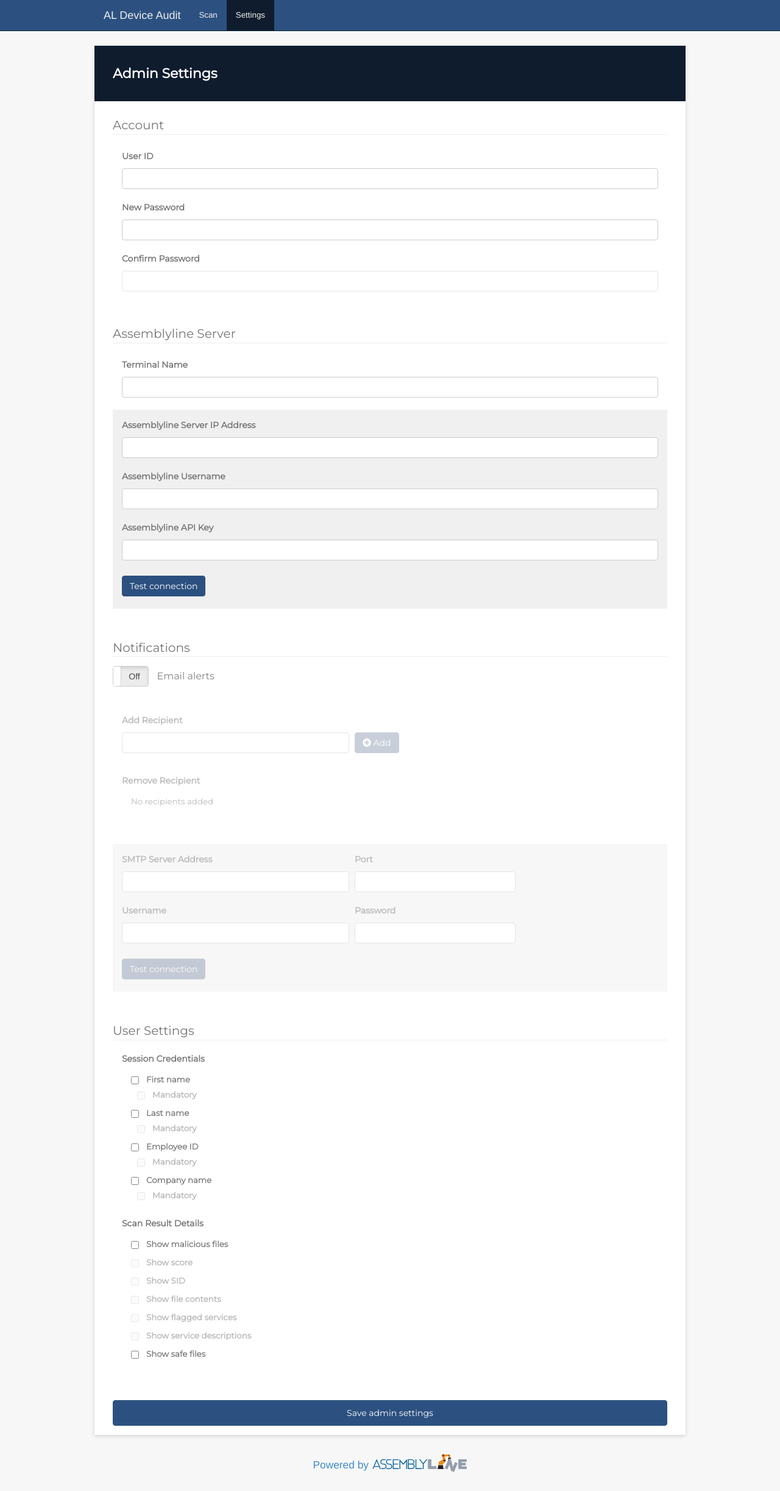
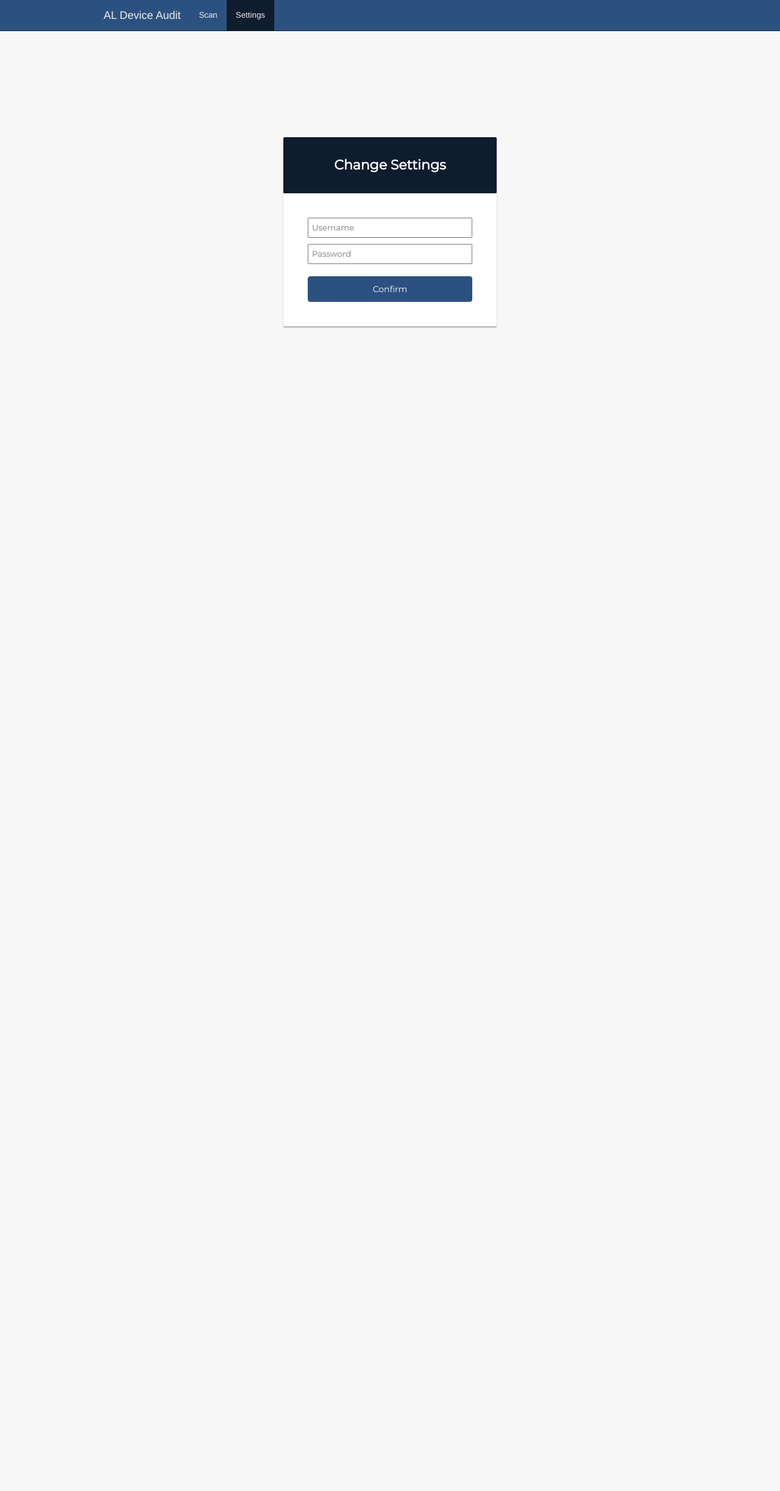
Before and after one commit to RobbieEarle/al_da, a Flask app: page /admin in a window 1280 px wide. Shown: the whole page at 61% size. After the commit the page ends 538 px from the top, so only its background shows below. Run offline with Flask 2, Linux system fonts and the light colour scheme; parts of the project's set-up code (start-up, migrations or seed data) failed here and were passed over; some libraries are stand-ins or nearby versions.

Commit message:
Added basic auth for settings page

```diff
--- a/ui/app.py
+++ b/ui/app.py
@@ -1,4 +1,4 @@
-from flask import Flask, render_template, request, json, jsonify, make_response
+from flask import Flask, render_template, request, json, redirect, request, session, abort, flash
 from flask_cors import CORS
 from flask_socketio import SocketIO, emit
 from flask_httpauth import HTTPBasicAuth
@@ -12,6 +12,7 @@
 from assemblyline_client import Client, ClientError
 import sys
 import traceback
+import os
 
 from helper.views import create_menu
 import eventlet
@@ -32,39 +33,133 @@
 client_l_name = ''
 vm_connected = False
 
-# Database placeholders
-default_settings = {}
-
 
 # ============== Flask & Socketio Setup ==============
 
 app = Flask(__name__)
+auth = HTTPBasicAuth()
 app.config['SECRET_KEY'] = 'changeme123'
 app.debug = True
 socketio = SocketIO(app)
 CORS(app)
 
 
-if __name__ == '__main__':
-    socketio.run(app, threaded=True)
-    # app.run()
+# ============== Retrieving Settings From DB ==============
+
+def db_get_saved():
+    settings_dict = {}
+
+    db = sqlite3.connect('settings_db')
+    cursor = db.cursor()
+
+    cursor.execute("""SELECT * from setting""")
+    data_settings = cursor.fetchall()
+
+    cursor.execute("""SELECT * from recipient""")
+    data_recipients = cursor.fetchall()
+
+    cursor.execute("""SELECT * from credential""")
+    data_credentials = cursor.fetchall()
+
+    cursor.execute("""SELECT * from result""")
+    data_results = cursor.fetchall()
+
+    saved = len(data_settings) - 1
+
+    settings_dict["user_id"] = data_settings[saved][2]
+    settings_dict["user_pw"] = data_settings[saved][3]
+    settings_dict["terminal"] = data_settings[saved][4]
+    settings_dict["al_address"] = data_settings[saved][5]
+    settings_dict["al_username"] = data_settings[saved][6]
+    settings_dict["al_api_key"] = data_settings[saved][7]
+    settings_dict["email_alerts"] = bool(data_settings[saved][8])
+    settings_dict["smtp_server"] = data_settings[saved][9]
+    settings_dict["smtp_port"] = data_settings[saved][10]
+    settings_dict["smtp_username"] = data_settings[saved][11]
+    settings_dict["smtp_password"] = data_settings[saved][12]
+
+    recipients = []
+    for recipient in data_recipients:
+
+        recip_address = recipient[1]
+        recip_setting_id = recipient[2]
+
+        if recip_setting_id == saved + 1:
+            recipients.append(recip_address)
+
+    settings_dict["recipients"] = recipients
+
+    credentials = {}
+    for credential in data_credentials:
+
+        cred_type = credential[1]
+        cred_active = bool(credential[2])
+        cred_mandatory = bool(credential[3])
+        cred_setting_id = credential[4]
+
+        if cred_setting_id == saved + 1:
+            credentials[cred_type] = {'active': cred_active, 'mandatory': cred_mandatory}
+
+    settings_dict["credential_settings"] = credentials
+
+    results = {}
+    for result in data_results:
+
+        result_type = result[1]
+        result_active = bool(result[2])
+        result_setting_id = result[3]
+
+        if result_setting_id == saved + 1:
+            results[result_type] = result_active
+
+    settings_dict["results_settings"] = results
+
+    db.close()
+
+    return settings_dict
+
+
+default_settings = db_get_saved()
 
 
 # ============== Page Rendering ==============
 
+@auth.get_password
+def get_pw(username):
+    global default_settings
+    default_settings = db_get_saved()
+    if username == default_settings["user_id"]:
+        return default_settings["user_pw"]
+    return None
+
+
 @app.route('/')
 def index():
+    session['logged_in'] = False
     return render("scan.html", request.path)
 
 
 @app.route('/scan')
 def scan():
-    return render("scan.html", request.path)
+    session['logged_in'] = False
+    return redirect('/', code=301)
 
 
 @app.route('/admin')
 def admin():
-    return render("admin.html", request.path)
+    if not session.get('logged_in'):
+        return render_template('login.html', app_name='AL Device Audit', menu=create_menu(request.path))
+    else:
+        return render("admin.html", request.path)
+
+
+@app.route('/login', methods=['POST'])
+def do_admin_login():
+    if request.form['password'] == default_settings['user_pw'] and request.form['username'] == default_settings['user_id']:
+        session['logged_in'] = True
+    else:
+        flash('wrong password!')
+    return redirect('/admin', code=301)
 
 
 # ============== Socketio Listeners ==============
@@ -76,6 +171,9 @@
     global my_thread
     global output
     global last_output
+    global default_settings
+
+    default_settings = db_get_saved()
 
     output = ''
     last_output = ''
@@ -233,6 +331,8 @@
 
     try:
         server = smtplib.SMTP(smtp_server, int(smtp_port), timeout=8)
+        server.quit()
+        server = smtplib.SMTP(smtp_server, int(smtp_port))
     except Exception as e:
         output_txt = "Server connection error: " + traceback.format_exception_only(type(e), e)[0]
         return [False, output_txt]
@@ -254,7 +354,7 @@
     print al_ip_address, al_username, al_api_key
 
     try:
-        Client(al_ip_address, auth=(al_username, al_api_key), verify=False)
+        Client(al_ip_address, apikey=(al_username, al_api_key), verify=False)
     except Exception as e:
         if type(e) is ClientError:
             output_txt = json.loads(str(e))
@@ -323,85 +423,12 @@
             body = body + '\r\n'
         msg.attach(MIMEText(body, 'plain'))
 
-        # server = smtplib.SMTP(default_settings["smtp_server"], 587)
-        # server.starttls()
-        # server.login(default_settings["smtp_username"], default_settings["smtp_password"])
-        # text = msg.as_string()
-        # server.sendmail(default_settings["smtp_username"], default_settings["recipients"], text)
-        # server.quit()
-
-
-def db_get_saved():
-    settings_dict = {}
-
-    db = sqlite3.connect('settings_db')
-    cursor = db.cursor()
-
-    cursor.execute("""SELECT * from setting""")
-    data_settings = cursor.fetchall()
-
-    cursor.execute("""SELECT * from recipient""")
-    data_recipients = cursor.fetchall()
-
-    cursor.execute("""SELECT * from credential""")
-    data_credentials = cursor.fetchall()
-
-    cursor.execute("""SELECT * from result""")
-    data_results = cursor.fetchall()
-
-    saved = len(data_settings) - 1
-
-    settings_dict["user_id"] = data_settings[saved][2]
-    settings_dict["user_pw"] = data_settings[saved][3]
-    settings_dict["terminal"] = data_settings[saved][4]
-    settings_dict["al_address"] = data_settings[saved][5]
-    settings_dict["al_username"] = data_settings[saved][6]
-    settings_dict["al_api_key"] = data_settings[saved][7]
-    settings_dict["email_alerts"] = bool(data_settings[saved][8])
-    settings_dict["smtp_server"] = data_settings[saved][9]
-    settings_dict["smtp_port"] = data_settings[saved][10]
-    settings_dict["smtp_username"] = data_settings[saved][11]
-    settings_dict["smtp_password"] = data_settings[saved][12]
-
-    recipients = []
-    for recipient in data_recipients:
-
-        recip_address = recipient[1]
-        recip_setting_id = recipient[2]
-
-        if recip_setting_id == saved + 1:
-            recipients.append(recip_address)
-
-    settings_dict["recipients"] = recipients
-
-    credentials = {}
-    for credential in data_credentials:
-
-        cred_type = credential[1]
-        cred_active = bool(credential[2])
-        cred_mandatory = bool(credential[3])
-        cred_setting_id = credential[4]
-
-        if cred_setting_id == saved + 1:
-            credentials[cred_type] = {'active': cred_active, 'mandatory': cred_mandatory}
-
-    settings_dict["credential_settings"] = credentials
-
-    results = {}
-    for result in data_results:
-
-        result_type = result[1]
-        result_active = bool(result[2])
-        result_setting_id = result[3]
-
-        if result_setting_id == saved + 1:
-            results[result_type] = result_active
-
-    settings_dict["results_settings"] = results
-
-    db.close()
-
-    return settings_dict
+        server = smtplib.SMTP(default_settings["smtp_server"], 587)
+        server.starttls()
+        server.login(default_settings["smtp_username"], default_settings["smtp_password"])
+        text = msg.as_string()
+        server.sendmail(default_settings["smtp_username"], default_settings["recipients"], text)
+        server.quit()
 
 
 def db_clear_saved():
@@ -440,60 +467,60 @@
     if default_smtp_pw_reuse or not new_settings["email_alerts"]:
         new_settings["smtp_password"] = default_settings["smtp_password"]
 
-    # cursor.execute("""
-    # INSERT INTO setting(setting_id, setting_name, user_id, user_pw, terminal, al_address, al_username, al_api_key,
-    #   email_alerts, smtp_server, smtp_port, smtp_username, smtp_password)
-    #   VALUES(?,?,?,?,?,?,?,?,?,?,?,?,?)
-    # """, (2, 'SAVED', new_settings['user_id'], new_settings["user_pw"], new_settings['terminal'],
-    #       new_settings['al_address'], new_settings['al_username'], new_settings['al_api_key'],
-    #       new_settings['email_alerts'], new_settings['smtp_server'], new_settings['smtp_port'],
-    #       new_settings['smtp_username'], new_settings["smtp_password"]))
-    #
-    # recipients = []
-    # i = 1
-    # for recipient in new_settings["recipients"]:
-    #     recipients.append((i, recipient, 2))
-    #     i += 1
-    #
-    # cursor.executemany("""
-    # INSERT INTO recipient(recipient_id, recipient_address, setting_id)
-    #   VALUES(?,?,?)
-    # """, recipients)
-    #
-    # credentials = []
-    # i = 5
-    # for credential in new_settings["credential_settings"]:
-    #     cred_type = credential
-    #     cred_active = False
-    #     cred_mandatory = False
-    #     for cred in new_settings["credential_settings"][credential]:
-    #         if cred == 'active':
-    #             cred_active = new_settings["credential_settings"][credential][cred]
-    #         elif cred == 'mandatory':
-    #             cred_mandatory = new_settings["credential_settings"][credential][cred]
-    #     credentials.append((i, cred_type, cred_active, cred_mandatory, 2))
-    #     i += 1
-    #
-    # cursor.executemany("""
-    # INSERT INTO credential(credential_id, credential_type, active, mandatory, setting_id)
-    #   VALUES(?,?,?,?,?)
-    # """, credentials)
-    #
-    # results = []
-    # i = 8
-    # for result in new_settings["results_settings"]:
-    #     result_type = result
-    #     result_active = new_settings["results_settings"][result]
-    #     results.append((i, result_type, result_active, 2))
-    #     i += 1
-    #
-    # cursor.executemany("""
-    # INSERT INTO result(result_id, result_type, active, setting_id)
-    #   VALUES(?,?,?,?)
-    # """, results)
-    #
-    # db.commit()
-    # db.close()
+    cursor.execute("""
+    INSERT INTO setting(setting_id, setting_name, user_id, user_pw, terminal, al_address, al_username, al_api_key,
+      email_alerts, smtp_server, smtp_port, smtp_username, smtp_password)
+      VALUES(?,?,?,?,?,?,?,?,?,?,?,?,?)
+    """, (2, 'SAVED', new_settings['user_id'], new_settings["user_pw"], new_settings['terminal'],
+          new_settings['al_address'], new_settings['al_username'], new_settings['al_api_key'],
+          new_settings['email_alerts'], new_settings['smtp_server'], new_settings['smtp_port'],
+          new_settings['smtp_username'], new_settings["smtp_password"]))
+
+    recipients = []
+    i = 1
+    for recipient in new_settings["recipients"]:
+        recipients.append((i, recipient, 2))
+        i += 1
+
+    cursor.executemany("""
+    INSERT INTO recipient(recipient_id, recipient_address, setting_id)
+      VALUES(?,?,?)
+    """, recipients)
+
+    credentials = []
+    i = 5
+    for credential in new_settings["credential_settings"]:
+        cred_type = credential
+        cred_active = False
+        cred_mandatory = False
+        for cred in new_settings["credential_settings"][credential]:
+            if cred == 'active':
+                cred_active = new_settings["credential_settings"][credential][cred]
+            elif cred == 'mandatory':
+                cred_mandatory = new_settings["credential_settings"][credential][cred]
+        credentials.append((i, cred_type, cred_active, cred_mandatory, 2))
+        i += 1
+
+    cursor.executemany("""
+    INSERT INTO credential(credential_id, credential_type, active, mandatory, setting_id)
+      VALUES(?,?,?,?,?)
+    """, credentials)
+
+    results = []
+    i = 8
+    for result in new_settings["results_settings"]:
+        result_type = result
+        result_active = new_settings["results_settings"][result]
+        results.append((i, result_type, result_active, 2))
+        i += 1
+
+    cursor.executemany("""
+    INSERT INTO result(result_id, result_type, active, setting_id)
+      VALUES(?,?,?,?)
+    """, results)
+
+    db.commit()
+    db.close()
 
     default_settings = new_settings
 
@@ -501,3 +528,8 @@
     for i in default_settings:
         print i, default_settings[i]
     print
+
+
+if __name__ == '__main__':
+    socketio.run(app, threaded=True)
+    # app.run()
--- a/ui/helper/views.py
+++ b/ui/helper/views.py
@@ -6,7 +6,7 @@
              "title": "Scan",
              "has_submenu": False},
             {"class": "",
-             "active": path == "/admin",
+             "active": path == "/admin" or path == "/login",
              "link": "/admin",
              "title": "Settings",
              "has_submenu": False}]
--- a/ui/static/css/global.css
+++ b/ui/static/css/global.css
@@ -14,9 +14,14 @@
 }
 
 #main {
-    padding-top: 75px;
+    padding-top: 85px;
+    padding-bottom: 45px;
     font-family: 'Montserrat', sans-serif;
     font-weight: 400;
+}
+
+#footer {
+    vertical-align: bottom;
 }
 
 
@@ -213,6 +218,8 @@
 
 .btn-large {
     width: 100%;
+    padding-top: 10px;
+    padding-bottom: 10px;
 }
 
 .btn-small {
--- /dev/null
+++ b/ui/static/css/login.css
@@ -0,0 +1,135 @@
+.card {
+    height: 30%;
+    width: 30%;
+    text-align: center;
+    padding: 0;
+    background-color: #F8F8F8;
+}
+
+.outer {
+  display: table;
+  position: absolute;
+  height: 90%;
+  width: 100%;
+}
+
+.middle {
+  display: table-cell;
+  vertical-align: middle;
+}
+
+.inner {
+  margin-left: auto;
+  margin-right: auto;
+}
+
+.centering {
+    float: none;
+    margin: 0 auto;
+    text-align: center;
+}
+
+.row-fluid {
+    height: 100%;
+    display: table-cell;
+    vertical-align: middle;
+}
+
+@media (min-width: 400px){
+
+    .card {
+        background-color: #FFF;
+        /* just in case there no content*/
+        padding: 20px 25px 30px;
+        margin: auto auto;
+        /* shadows and rounded borders */
+        -moz-border-radius: 2px;
+        -webkit-border-radius: 2px;
+        border-radius: 2px;
+        -moz-box-shadow: 0 2px 2px rgba(0, 0, 0, 0.3);
+        -webkit-box-shadow: 0 2px 2px rgba(0, 0, 0, 0.3);
+        box-shadow: 0 2px 2px rgba(0, 0, 0, 0.3);
+    }
+
+    .card-container.card {
+        max-width: 350px;
+        padding: 40px 40px;
+    }
+}
+
+.form-signin {
+    display: block;
+    text-align: center;
+}
+
+.form-signin input[type=username],
+.form-signin input[type=password] {
+    width: 100%;
+    display: block;
+    z-index: 1;
+    padding-top: 5px;
+    padding-left: 5px;
+    padding-bottom: 5px;
+    margin-bottom: 10px;
+}
+
+.form-signin input[type=submit] {
+    margin-top: 10px;
+}
+
+/*.form-signin label{*/
+    /*display: block;*/
+    /*text-align: center;*/
+    /*margin-top: 15px;*/
+/*}*/
+
+/*.form-signin #inputUser,*/
+/*.form-signin #inputPassword,*/
+/*.form-signin #inputOTP {*/
+    /*direction: ltr;*/
+    /*height: 44px;*/
+    /*font-size: 16px;*/
+    /*margin-top: 5px;*/
+/*}*/
+
+/*.form-signin .form-control:focus {*/
+    /*border-color: rgb(66, 139, 202);*/
+    /*outline: 0;*/
+    /*-webkit-box-shadow: inset 0 1px 1px rgba(0, 0, 0, .075), 0 0 8px rgb(66, 139, 202);*/
+    /*box-shadow: inset 0 1px 1px rgba(0, 0, 0, .075), 0 0 8px rgb(66, 139, 202);*/
+/*}*/
+
+@media (min-width: 768px){
+	.card-container{
+        padding-left: 60px;
+        padding-right: 60px;
+	}
+}
+
+@media (min-width: 828px){
+	.card-container{
+        padding-left: 30px;
+        padding-right: 30px;
+	}
+}
+
+@media (min-width: 992px){
+	.card-container{
+        padding-left: 60px;
+        padding-right: 60px;
+	}
+}
+
+@media (min-width: 1052px){
+	.card-container{
+        padding-left: 30px;
+        padding-right: 30px;
+	}
+}
+
+@media (min-width: 1450px){
+	.card .card-container{
+        padding-left: 30px;
+        padding-right: 30px;
+	}
+}
--- a/ui/static/css/scan.css
+++ b/ui/static/css/scan.css
@@ -1,4 +1,8 @@
 /* ------- Elements ------- */
+
+.banner-img {
+    width: 25%;
+}
 
 .connect-icon {
     width: 60%;
@@ -60,7 +64,7 @@
 
 .fine-print {
     font-size: 65%;
-    text-align: left;
+    text-align: center;
     color: #a5a5a5;
     padding-top: 10px;
 	padding-bottom: 10px;
@@ -68,6 +72,11 @@
 
 
 /* ------- Modifiers ------- */
+
+.center-img {
+    width: 100%;
+    text-align: center;
+}
 
 .split {
     width: 49%;
@@ -81,7 +90,7 @@
 }
 
 .pad-refresh {
-    padding-top: 25px;
+    padding-top: 45px;
     padding-bottom: 10px;
 }
 
--- a/ui/static/js/angular_controller.js
+++ b/ui/static/js/angular_controller.js
@@ -14,7 +14,7 @@
 
 
         // ----------------------- Default Property Values
-        $scope.kiosk_footer = '*To submit files for analysis please enter valid credentials, plug a ' +
+        $scope.kiosk_footer = 'To submit files for analysis please enter valid credentials, plug a ' +
             'block device (ie. USB device or external hard drive) into the terminal, and wait for all files to be ' +
             'transferred to the Assemblyline server. Any files submitted in this manner may be subject to review / ' +
             'inspection by security personnel as necessary. Any and all information obtained in this way will be ' +
@@ -1482,8 +1482,6 @@
                     socket.emit('settings_save', $scope.default_settings,
                         $scope.smtp_password_form.smtp_password_input.$pristine);
 
-                    $scope.test_al_connect_success = false;
-                    $scope.test_al_connect_fail = false;
                     $scope.smtp_password_form.smtp_password_input.$setPristine();
 
                 }
@@ -1562,6 +1560,7 @@
                             $scope.$apply(function () {
                                 $scope.recipients_show.push(address);
                                 $scope.no_recipients = false;
+                                $scope.new_recipient = '';
                             });
                         });
                     }
@@ -1663,6 +1662,10 @@
         $scope.clear_alerts = function() {
              _.defer(function() {
                 $scope.$apply(function () {
+                    $scope.test_smtp_connect_fail = false;
+                    $scope.test_smtp_connect_success = false;
+                    $scope.test_al_connect_success = false;
+                    $scope.test_al_connect_fail = false;
                     $scope.settings_saved = false;
                     $scope.user_id_alert = false;
                     $scope.password_alert = false;
--- a/ui/templates/base.html
+++ b/ui/templates/base.html
@@ -10,6 +10,7 @@
         <link rel="stylesheet" href="/static/css/fontawesome-all.css"/>
         <link rel="stylesheet" href="/static/css/angular-bootstrap-toggle.min.css"/>
         <link rel="stylesheet" href="/static/css/global.css"/>
+        <link rel="stylesheet" href="/static/css/login.css"/>
         <link rel="stylesheet" href="/static/css/admin.css"/>
         <link rel="stylesheet" href="/static/css/scan.css"/>
         <link rel="stylesheet" href="/static/css/results.css"/>
@@ -61,19 +62,27 @@
                 </nav>
 			{% endif %}
 
-            {% block main %}
-            {% endblock %}
+            <div class="outer">
+                <div class="middle">
+                    <div class="inner">
 
-            {% block results %}
-            {% endblock %}
+                        {% block main %}
+                        {% endblock %}
+
+                        {% block results %}
+                        {% endblock %}
+
+                    </div>
+                </div>
+            </div>
 
             <div id="push"></div>
         </div>
 
-        <div id="footer">
-            {% block poweredby %}
-			    <div class="text-center big-pad"><a class="text-large" href="https://bitbucket.org/cse-assemblyline/assemblyline">Powered by <img style="vertical-align: bottom" height="32px" src="/static/images/banner.svg"></a></div>
-            {% endblock %}
-		</div>
+        <!--<div id="footer">-->
+            <!--{% block poweredby %}-->
+			    <!--<div class="text-center big-pad"><a class="text-large" href="https://bitbucket.org/cse-assemblyline/assemblyline">Powered by <img style="vertical-align: bottom" height="32px" src="/static/images/banner.svg"></a></div>-->
+            <!--{% endblock %}-->
+		<!--</div>-->
     </body>
 </html>
--- /dev/null
+++ b/ui/templates/login.html
@@ -0,0 +1,21 @@
+{% extends "base.html" %}
+{% block main %}
+<section id="main">
+
+    <section id="header" class="card card-container container-header">
+            <b>Change Settings</b>
+    </section>
+    <div class="container container-fluid card card-container">
+        {% if session['logged_in'] %}
+        <p>You're logged in already!</p>
+        {% else %}
+        <form action="/login" method="POST" class="form-signin">
+            <input type="username" name="username" placeholder="Username">
+            <input type="password" name="password" placeholder="Password">
+            <input type="submit" class="btn btn-style-blue btn-large" value="Confirm">
+        </form>
+        {% endif %}
+    </div>
+
+</section>
+{% endblock %}
```
Also changed, not shown: ui/templates/scan.html (+10 -5 lines).
